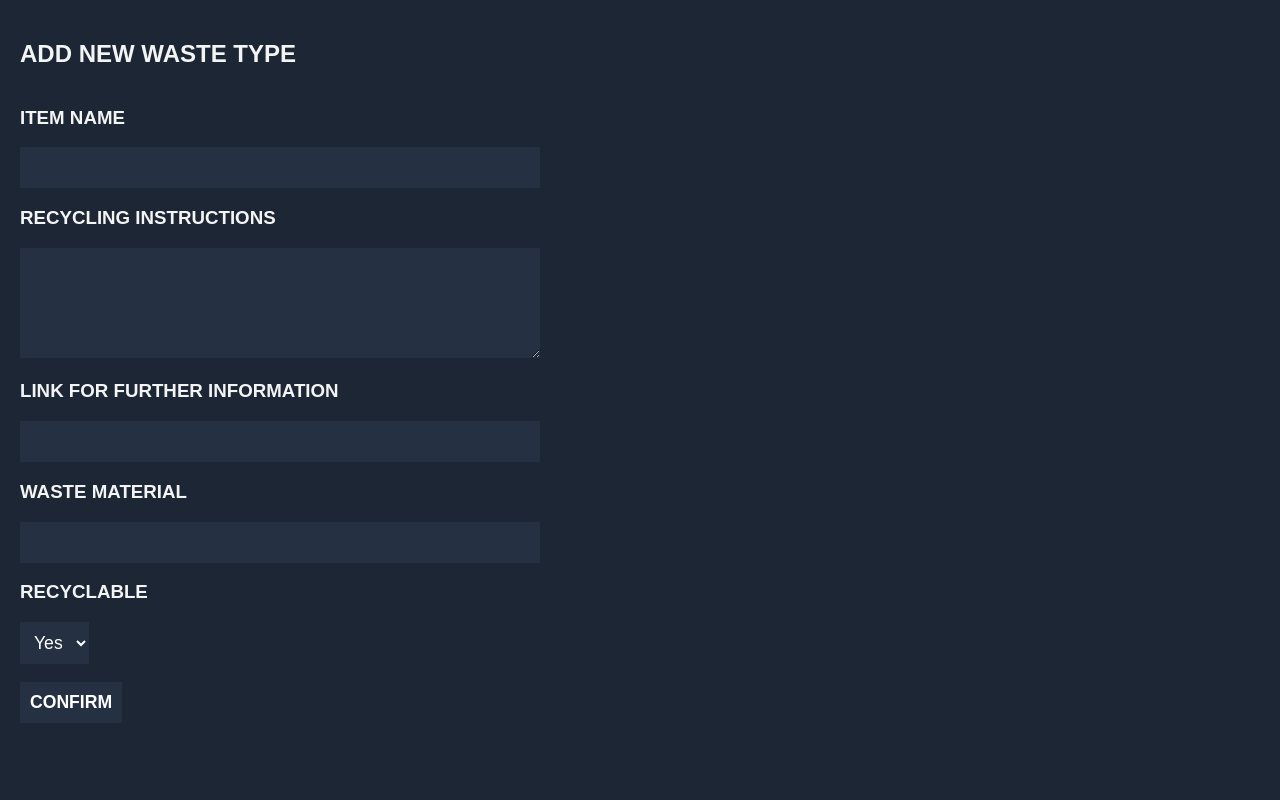
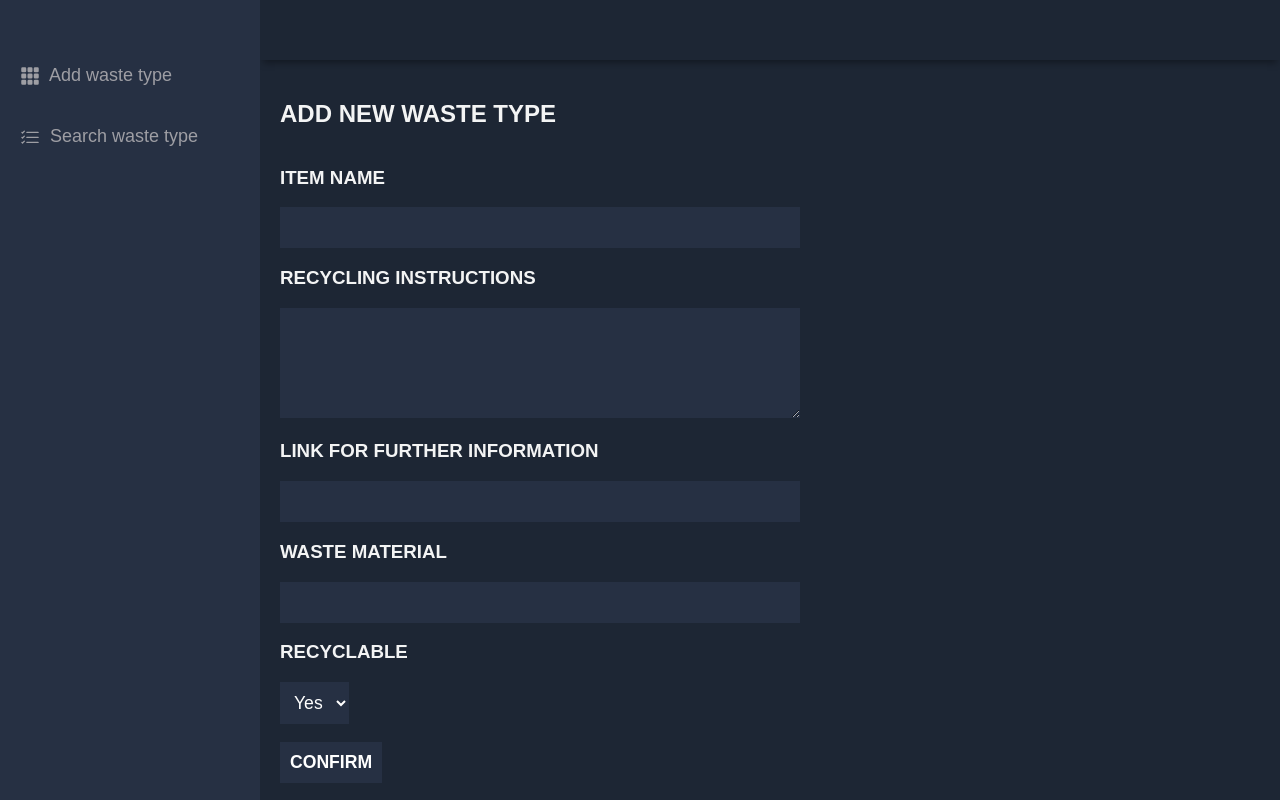
Before and after one commit to StanfordDC/admin-frontend, a React (Vite) app: page /create in a window 1280 px wide. Built offline with nearby package versions, Linux system fonts and the light colour scheme.

Commit message:
Added sidebar and header for search and create pages

```diff
--- a/src/Home.jsx
+++ b/src/Home.jsx
@@ -3,8 +3,8 @@ import React from 'react'
  { BarChart, Bar, XAxis, YAxis, CartesianGrid, Tooltip, Legend}
 from 'recharts';
 import { useEffect, useState } from "react";
-import Header from './Header'
-import Sidebar from './Sidebar'
+import Header from './components/Header'
+import Sidebar from './components/Sidebar'
 import { useNavigate  } from 'react-router-dom';
 
 function Home() {
--- a/src/Header.jsx
+++ b/src/components/Header.jsx
@@ -1,6 +1,6 @@
 import React from 'react'
 import
- {BsFillBellFill, BsFillEnvelopeFill, BsPersonCircle, BsSearch, BsJustify}
+ {BsJustify}
  from 'react-icons/bs'
 
 function Header({OpenSidebar}) {
--- a/src/pages/AddWasteType.jsx
+++ b/src/pages/AddWasteType.jsx
@@ -1,6 +1,13 @@
 import React from "react";
 import { useState } from 'react'
+import Header from '../components/Header'
+import Sidebar from '../components/Sidebar'
 function AddWasteType(){
+    const [openSidebarToggle, setOpenSidebarToggle] = useState(false)
+    const OpenSidebar = () => {
+      setOpenSidebarToggle(!openSidebarToggle)
+    }
+
     const[item, setItem] = useState('');
     const[material, setMaterial] = useState('');
     const[link, setLink] = useState('');
@@ -47,7 +54,10 @@ function AddWasteType(){
 
     return(
         <form action="" onSubmit={handleSubmit}>
-             <main className='main-container'>
+            <main className='grid-container'>
+                <Header OpenSidebar={OpenSidebar}/>
+                <Sidebar openSidebarToggle={openSidebarToggle} OpenSidebar={OpenSidebar}/>
+                <div className="main-container">
                     <div className='main-title'>
                         <h2>ADD NEW WASTE TYPE</h2>
                     </div>
@@ -77,6 +87,7 @@ function AddWasteType(){
                     <br /><br />
                     {!isPending && <button className="add-button">CONFIRM</button>}
                     {isPending && <button className="add-button" disabled>NEW WASTE TYPE ADDED</button>}
+                </div>
         </main>
         </form>
     );
--- a/src/pages/SearchWasteType.jsx
+++ b/src/pages/SearchWasteType.jsx
@@ -2,7 +2,14 @@ import React, { useEffect } from "react";
 import { useState } from 'react'
 import WasteItems from "../components/WasteItems";
 import UpdateWasteType from "./UpdateWasteType";
+import Header from '../components/Header'
+import Sidebar from '../components/Sidebar'
 function SearchWasteType(){
+    const [openSidebarToggle, setOpenSidebarToggle] = useState(false)
+    const OpenSidebar = () => {
+      setOpenSidebarToggle(!openSidebarToggle)
+    }
+
     const[wastetypes, setWastetypes] = useState(null)
     const[listAll, setListAll] = useState(true)
     const[itemName, setItemName] = useState("")
@@ -65,8 +72,11 @@ function SearchWasteType(){
       }, [deletedItem])
 
     return(     update ? <UpdateWasteType prop={wastetype}/> :
-    <main className='main-container'>
-       {deleteWaste && (
+    <main className='grid-container'>
+      <Header OpenSidebar={OpenSidebar}/>
+      <Sidebar openSidebarToggle={openSidebarToggle} OpenSidebar={OpenSidebar}/>
+      <div className="main-container">
+      {deleteWaste && (
             <div className="modal">
               <div className="overlay"></div>
               <div className="modal-content">
@@ -98,6 +108,7 @@ function SearchWasteType(){
          toggleDeleteWaste={toggleDeleteWaste} handleUpdate={handleUpdate}/></li>)}</ul>}
         {!listAll && wastetype && <ul className="list-item"><li><WasteItems prop={wastetype}
         toggleDeleteWaste={toggleDeleteWaste} handleUpdate={handleUpdate}/></li></ul>}
+      </div>
     </main>
     )
 }
```
Also changed, not shown: src/components/Sidebar.jsx (renamed from src/Sidebar.jsx). Lines whose indentation alone changed are shown as unchanged.
